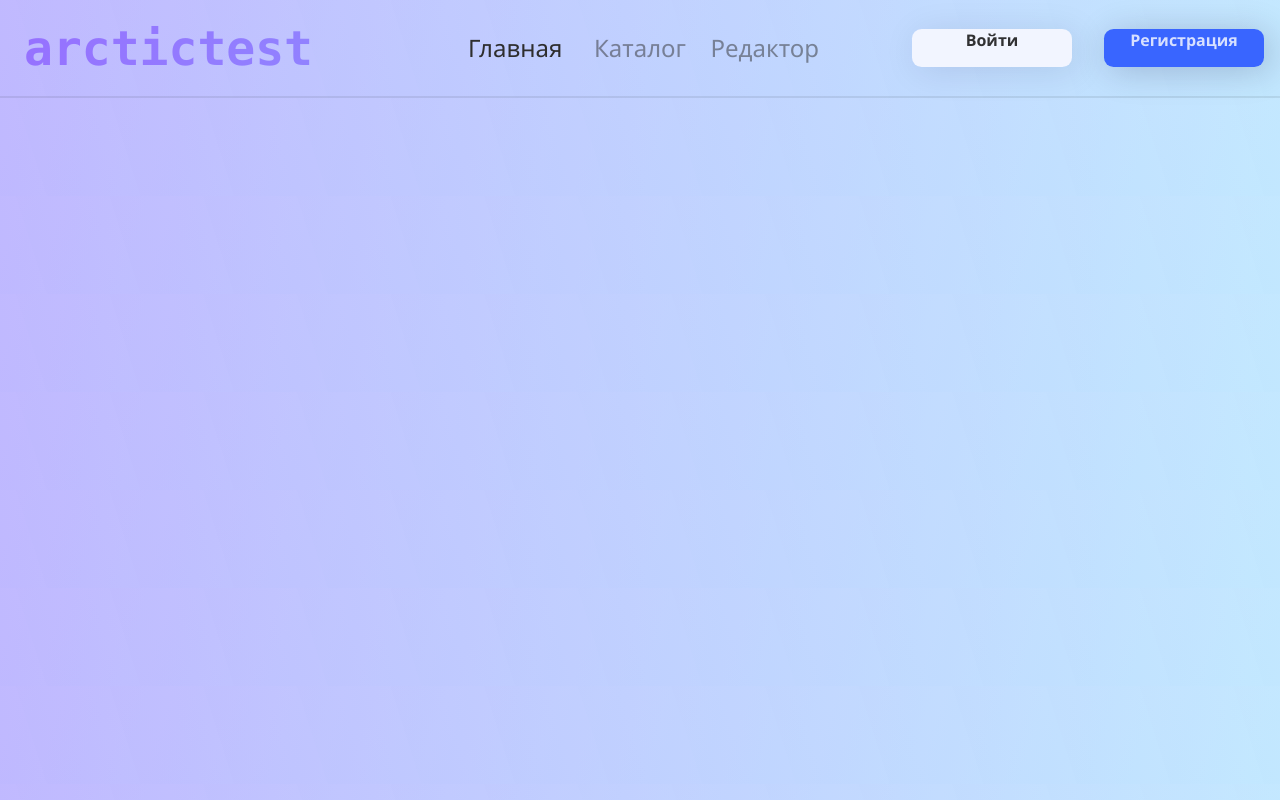
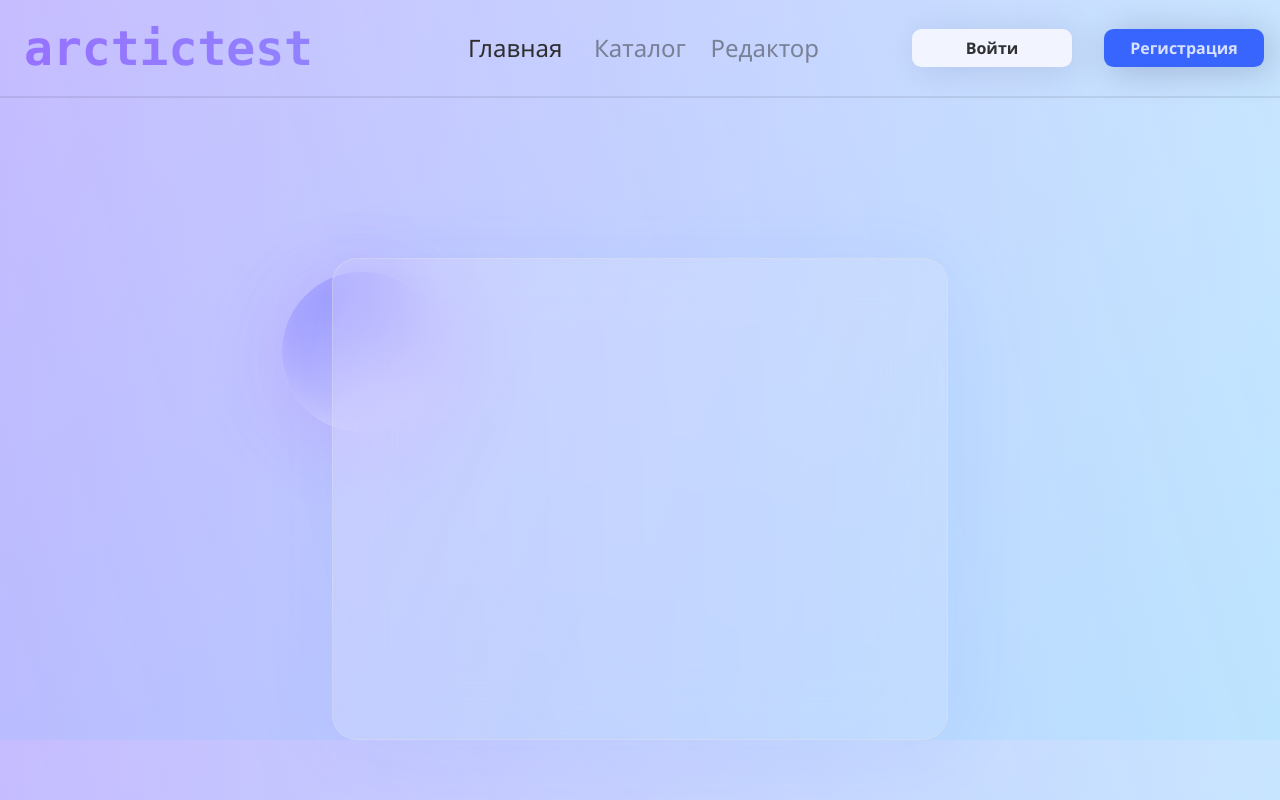
Before and after one commit to x64penguin/studenthub, a Flask app: page / in a window 1280 px wide. Run offline with Flask 2, Linux system fonts and the light colour scheme.

Commit message:
main-card

```diff
--- a/static/css/main.css
+++ b/static/css/main.css
@@ -74,14 +74,15 @@ body {
 .log_buttons__wrapper > a {
     height: 60%;
     width: 10rem;
-    vertical-align: middle;
-    text-align: center;
     border-radius: 0.6rem;
     text-decoration: none;
+    display: flex;
+    justify-content: center;
+    align-items: center;
 }
 
 .log_buttons__wrapper > a > span {
-    height: 100%;
+    height: fit-content;
     line-height: 100%;
 }
 
@@ -98,3 +99,34 @@ body {
     margin-left: 1rem;
     color: rgba(255, 255, 255, 0.8);
 }
+
+.content {
+    width: 60%;
+    margin-left: auto;
+    margin-right: auto;
+}
+
+.main-card {
+    width: 80%;
+    height: 30rem;
+    margin-left: auto;
+    margin-right: auto;
+    margin-top: 10rem;
+    background: linear-gradient(111.62deg, rgba(255, 255, 255, 0.15) 0%, rgba(255, 255, 255, 0.0765) 92.34%);
+    border: 1px solid rgba(226, 226, 226, 0.4);
+    box-shadow: 6px 6px 90px rgba(0, 102, 255, 0.06);
+    backdrop-filter: blur(28px);
+    border-radius: 25px;
+}
+
+.decorate-circle {
+    position: absolute;
+    top: 17rem;
+    left: 22%;
+    width: 10rem;
+    height: 10rem;
+    z-index: -1;
+    border-radius: 5rem;
+    background: linear-gradient(150.98deg, #9B99FF 10.97%, #CECDFF 87.79%);
+    box-shadow: 8px 8px 80px rgba(178, 117, 255, 0.15), inset 0px 0px 30px rgba(255, 255, 255, 0.2);
+}
--- a/templates/base.html
+++ b/templates/base.html
@@ -24,8 +24,13 @@
             {% endif %}
         </div>
     </div>
-
+    <div class="content">
     {% block content %}
     {% endblock content %}
+    </div>
+
+    <script src="https://cdnjs.cloudflare.com/ajax/libs/jquery/3.6.1/jquery.js" integrity="sha512-CX7sDOp7UTAq+i1FYIlf9Uo27x4os+kGeoT7rgwvY+4dmjqV0IuE/Bl5hVsjnQPQiTOhAX1O2r2j5bjsFBvv/A==" crossorigin="anonymous" referrerpolicy="no-referrer"></script>
+    {% block script %}
+    {% endblock script %}
 </body>
 </html>
--- a/templates/index.html
+++ b/templates/index.html
@@ -1,3 +1,27 @@
 {% extends "base.html" %}
 {% block content %}
+<div class="main-card">
+
+</div>
+<div class="decorate-circle" style="transform: rotate(90deg)"></div>
+<div class="decorate-circle"></div>
 {% endblock content %}
+
+{% block script %}
+<script>
+    $(function() {
+        function decorative_circles_update() {
+            let decorative_circles = $(".decorate-circle");
+            let main_card = $(".main-card");
+            let main_card_pos = [main_card[0].offsetLeft, main_card[0].offsetTop];
+            let main_card_size = [main_card[0].clientWidth, main_card[0].clientHeight];
+            let circle_size = decorative_circles[0].clientWidth;
+
+            decorative_circles[0].style.left = main_card_pos[0] - circle_size * 0.25;
+            decorative_circles[0].style.top = main_card_pos[1] + circle_size * 0.1;
+        }
+
+        decorative_circles_update();
+    });
+</script>
+{% endblock script %}
```
